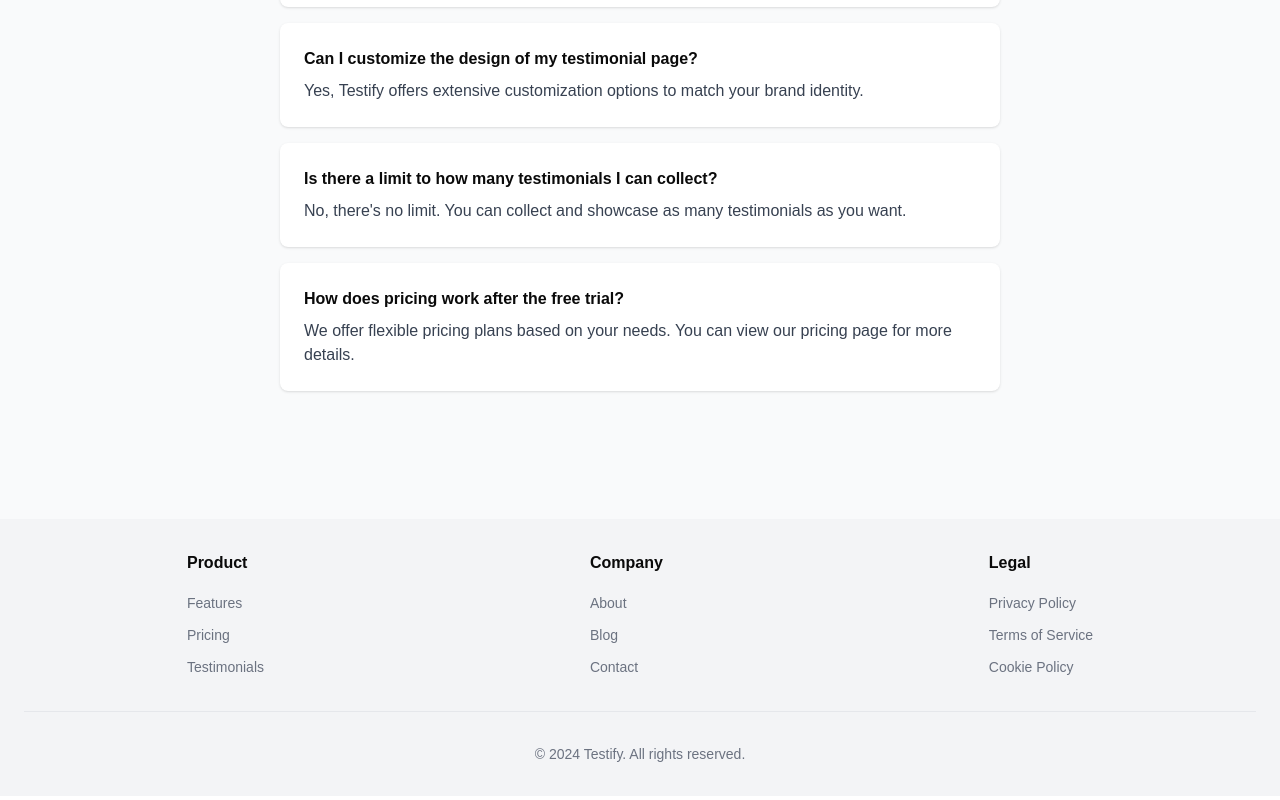
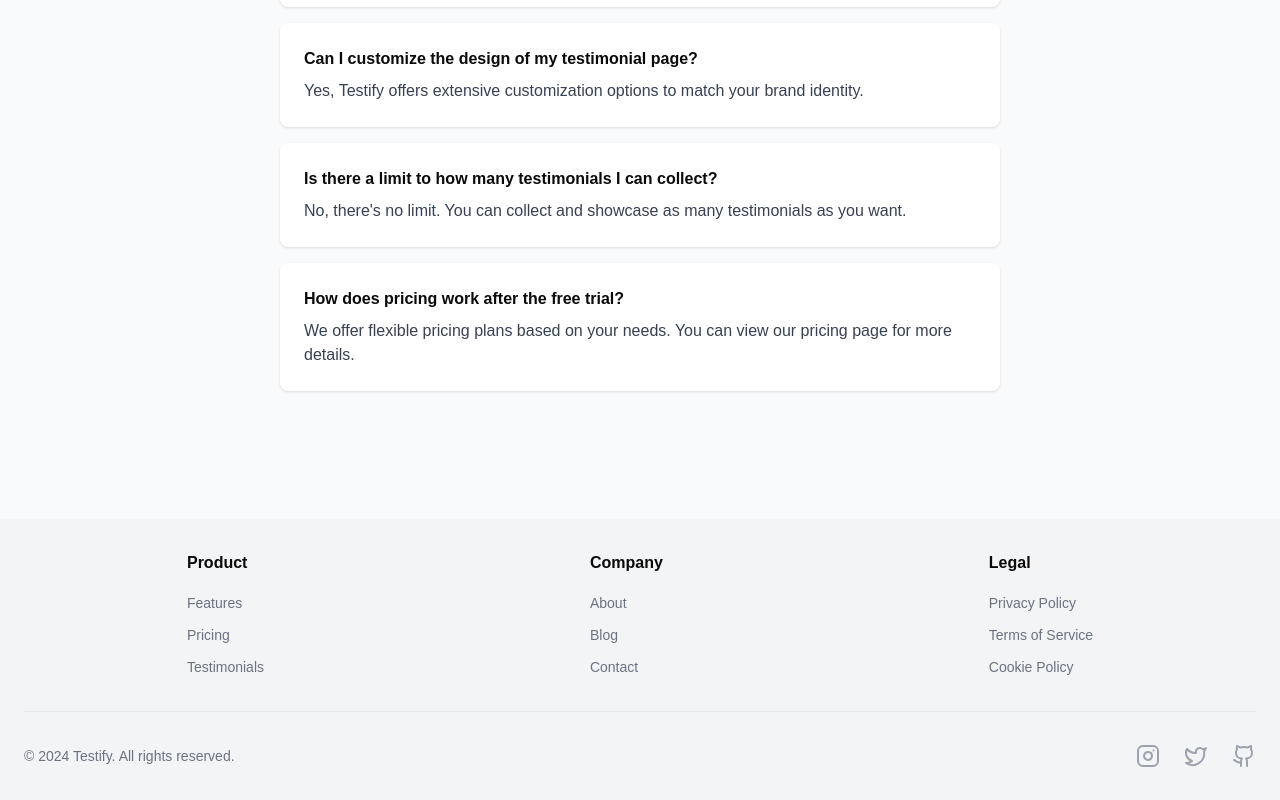
Before and after one commit to devansh193/testify, a Next.js app: page / in a window 1280 px wide. Shown: the part 2562-3362 px from the top of the page. Built offline with nearby package versions, Linux system fonts and the light colour scheme; no server answers.

Commit message:
footer-fix

```diff
--- a/components/footer.tsx
+++ b/components/footer.tsx
@@ -1,3 +1,4 @@
+import { Github, Instagram, Twitter } from "lucide-react";
 import Link from "next/link";
 
 export const Footer = () => {
@@ -10,7 +11,7 @@ export const Footer = () => {
             <ul className="space-y-2">
               <li>
                 <Link
-                  href="#"
+                  href="/features"
                   className="text-sm text-gray-500 hover:text-gray-900"
                 >
                   Features
@@ -39,7 +40,7 @@ export const Footer = () => {
             <ul className="space-y-2">
               <li>
                 <Link
-                  href="#"
+                  href="/about"
                   className="text-sm text-gray-500 hover:text-gray-900"
                 >
                   About
@@ -55,7 +56,7 @@ export const Footer = () => {
               </li>
               <li>
                 <Link
-                  href="#"
+                  href="/contact"
                   className="text-sm text-gray-500 hover:text-gray-900"
                 >
                   Contact
@@ -93,10 +94,27 @@ export const Footer = () => {
             </ul>
           </div>
         </div>
-        <div className="mt-8 pt-8 border-t border-gray-200">
+        <div className="mt-8 pt-8 border-t flex items-center justify-between border-gray-200">
           <p className="text-sm text-gray-500 text-center">
             © 2024 Testify. All rights reserved.
           </p>
+          <div className="flex space-x-6">
+            <Link href="#" className="text-gray-400 hover:text-gray-500">
+              <span className="sr-only">Facebook</span>
+              <Instagram />
+            </Link>
+            <Link href="#" className="text-gray-400 hover:text-gray-500">
+              <span className="sr-only">Twitter</span>
+              <Twitter />
+            </Link>
+            <Link
+              href="https://github.com/devansh193/testify"
+              className="text-gray-400 hover:text-gray-500"
+            >
+              <span className="sr-only">GitHub</span>
+              <Github />
+            </Link>
+          </div>
         </div>
       </div>
     </footer>
```
